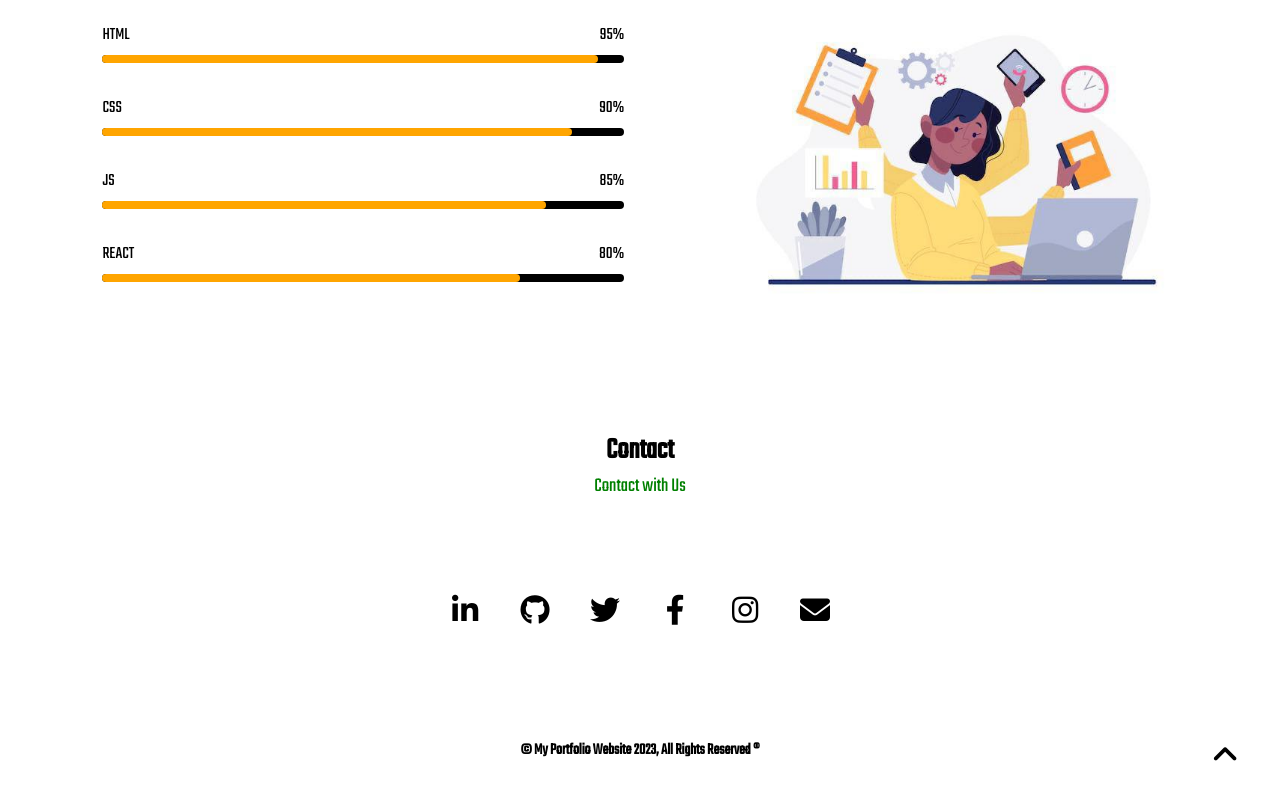
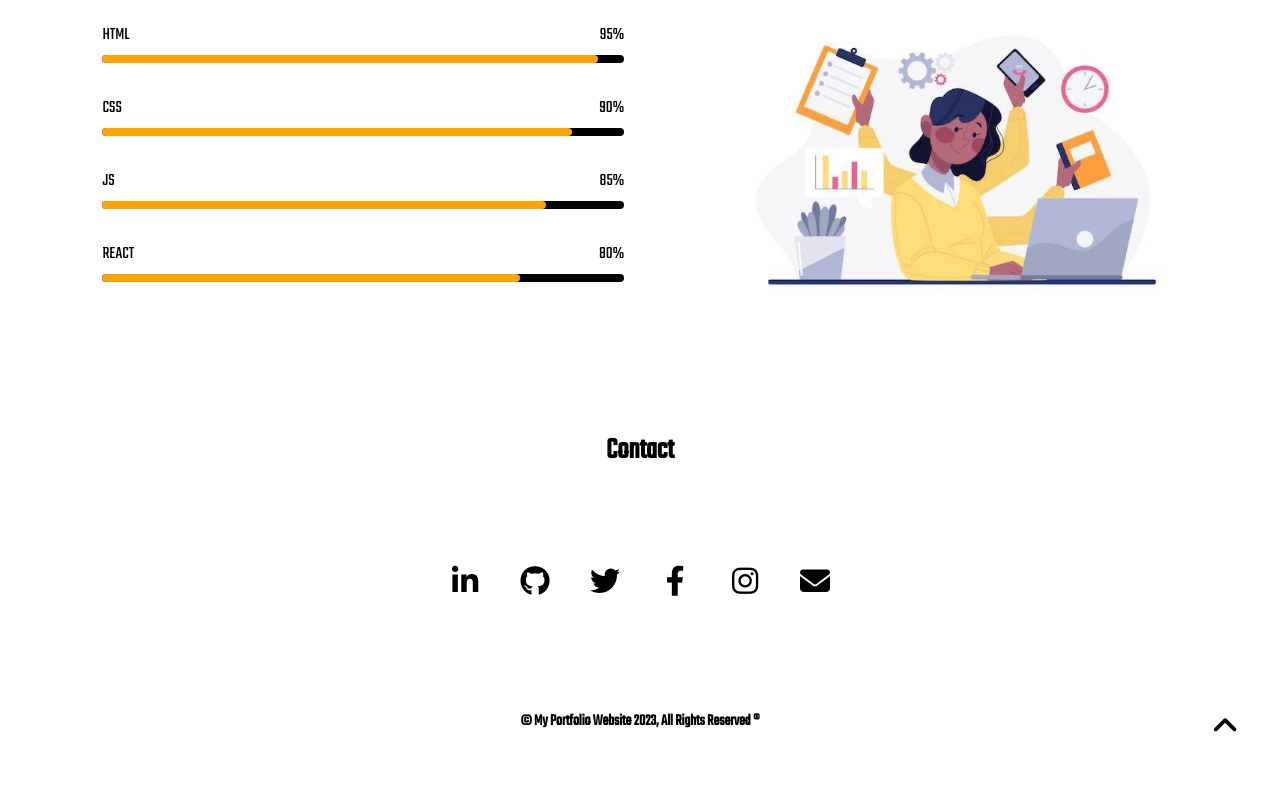
Before and after one commit to salmwon/Portfolio, a plain HTML site: page index.html in a window 1280 px wide. Shown: the part 1214-2014 px from the top of the page. Drawn offline with Linux system fonts and the light colour scheme; a web font is replaced by a local one.

Commit message:
heading removed

```diff
--- a/index.html
+++ b/index.html
@@ -122,7 +122,7 @@
         <section id="contact">
             <div class="about-head">
                 <h2 class="mainhead">Contact</h2>
-                <span class="subhead">Contact with Us</span>
+
                 <div class="icon-collection">
                     <div class="icon">
                         <a href="" target="_blank"><i class="fa-brands fa-linkedin-in brand"></i></a>
```
